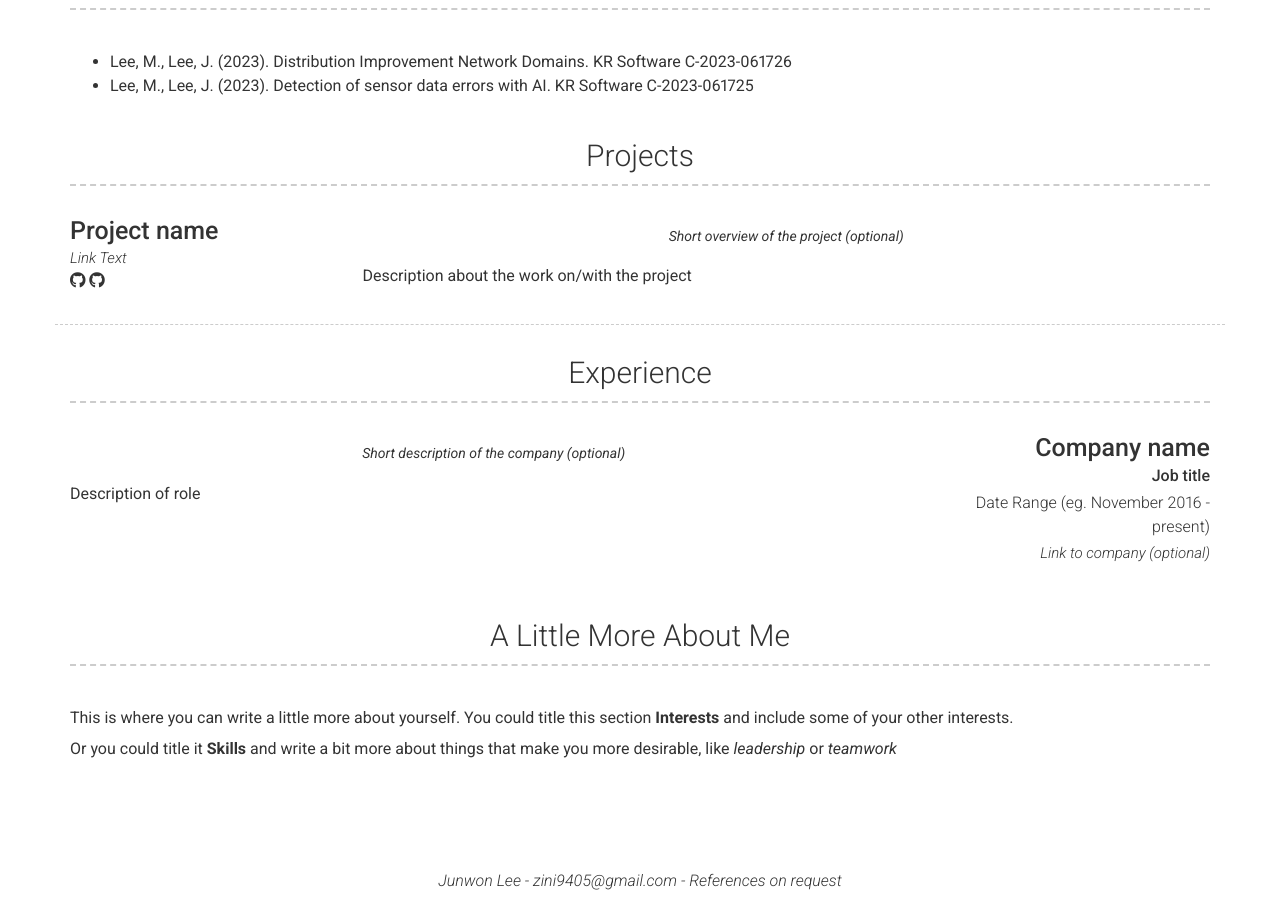
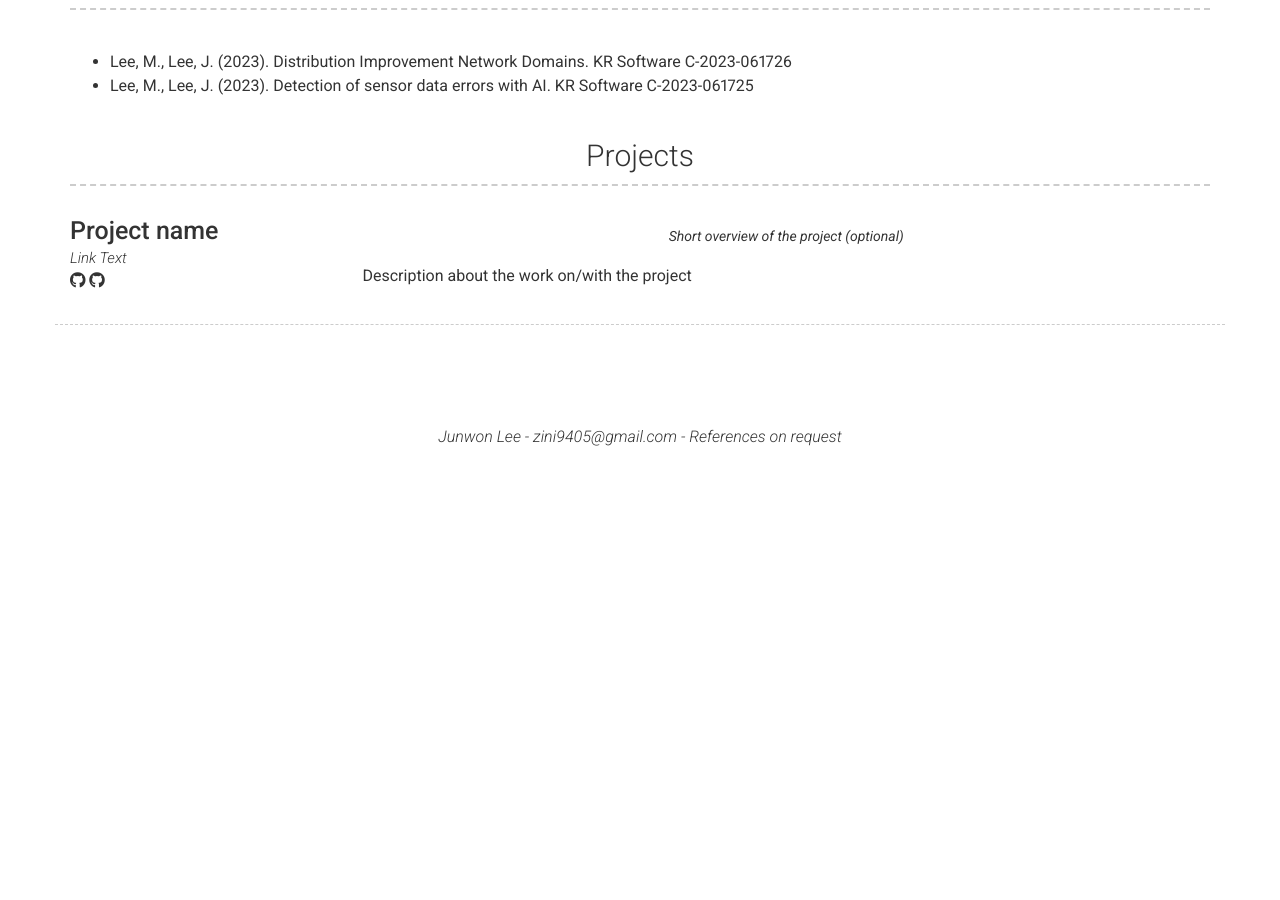
Before and after one commit to zini9405/zini9405.github.io, a Jekyll site: the page built from index.md, in a window 1280 px wide and 900 px high, scrolled down 1839 px. Built offline with Jekyll 4.4.1, drawn with Linux system fonts in a browser that asks for light colours; nearby versions of some CDN libraries; after the commit the page ends 2296 px from its top, so only the background shows below that.

Commit message:
Update _config.yml

```diff
--- a/_config.yml
+++ b/_config.yml
@@ -151,25 +151,13 @@ content:
           Short overview of the project (optional)
         description: | # this will include new lines to allow paragraphs
           Description about the work on/with the project
-  - title: Experience
-    layout: list
-    content:
-      - layout: right
-        title: Company name
-        sub_title: Job title
-        caption: Date Range (eg. November 2016 - present)
-        link: Link to company (optional)
-        quote: >
-          Short description of the company (optional)
-        description: | # this will include new lines to allow paragraphs
-          Description of role
 
-  - title: A Little More About Me
-    layout: text
-    content: | # this will include new lines to allow paragraphs
-      This is where you can write a little more about yourself. You could title this section **Interests** and include some of your other interests.
+  # - title: A Little More About Me
+  #   layout: text
+  #   content: | # this will include new lines to allow paragraphs
+  #     This is where you can write a little more about yourself. You could title this section **Interests** and include some of your other interests.
 
-      Or you could title it **Skills** and write a bit more about things that make you more desirable, like *leadership* or *teamwork*
+  #     Or you could title it **Skills** and write a bit more about things that make you more desirable, like *leadership* or *teamwork*
 
 # Footer
 footer_show_references: true
```
